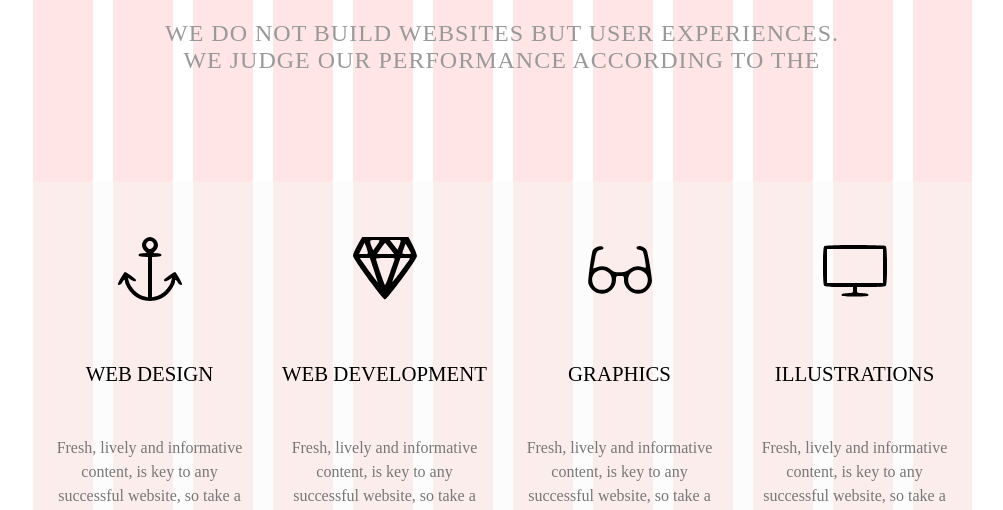
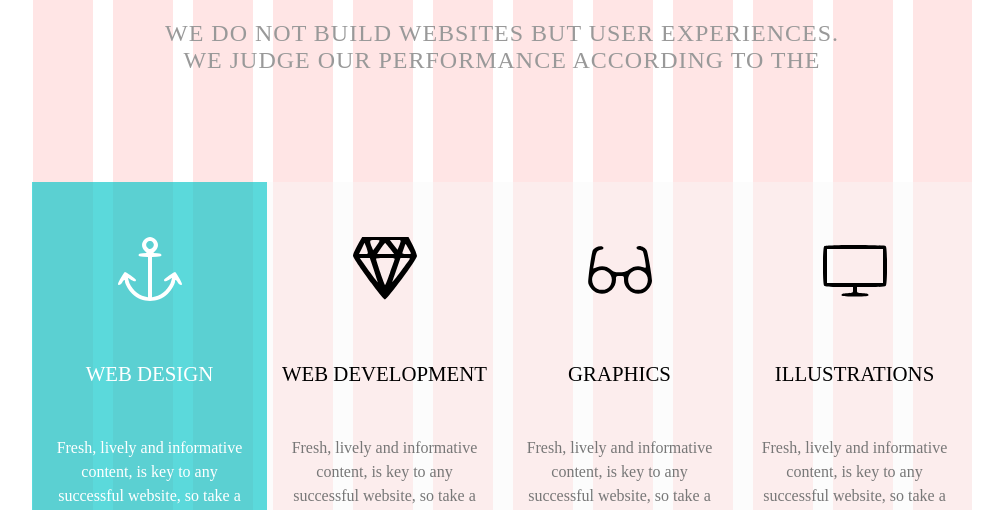
Before and after one commit to vityavovk5/task-1, a plain HTML site: page index.html in a window 1280 px wide. In both pictures the pointer is over the element 287 px from the left and 713 px from the top of the page. Shown: the part 290-800 px from the top of the page, without its empty margins (138-1141 px from the left). Drawn offline with Linux system fonts and the light colour scheme.

Commit message:
hover done

```diff
--- a/css/style.css
+++ b/css/style.css
@@ -46,6 +46,15 @@ p {
     width: 25%;
     background: rgba(247, 247, 247, 0.4);
 }
+.bl-info:hover {
+    background: rgba(14, 200, 203, 0.68);
+}
+.bl-info:hover p{
+    color: white;
+}
+.bl-info:hover svg{
+    fill: #ffffff;
+}
 .main-block {
     display: flex;
     justify-content: space-between;
@@ -53,9 +62,7 @@ p {
 svg {
     fill: #000000;
 }
-svg:hover {
-    fill: #ffffff;
-}
+
 .title-text {
     text-align: center;
     padding-top: 57px;
```
Also changed, not shown: index.html (+1 -0 lines).
